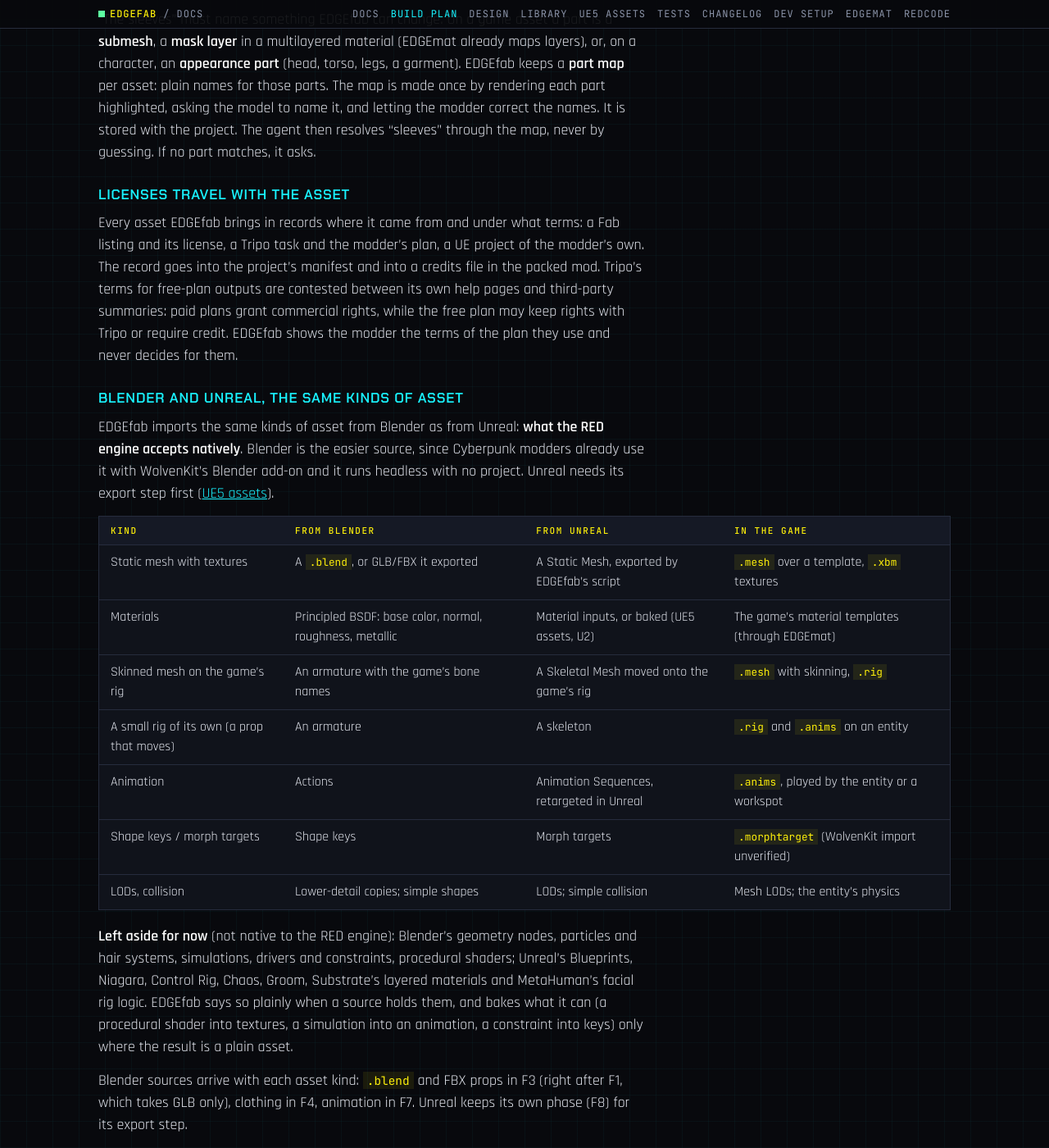
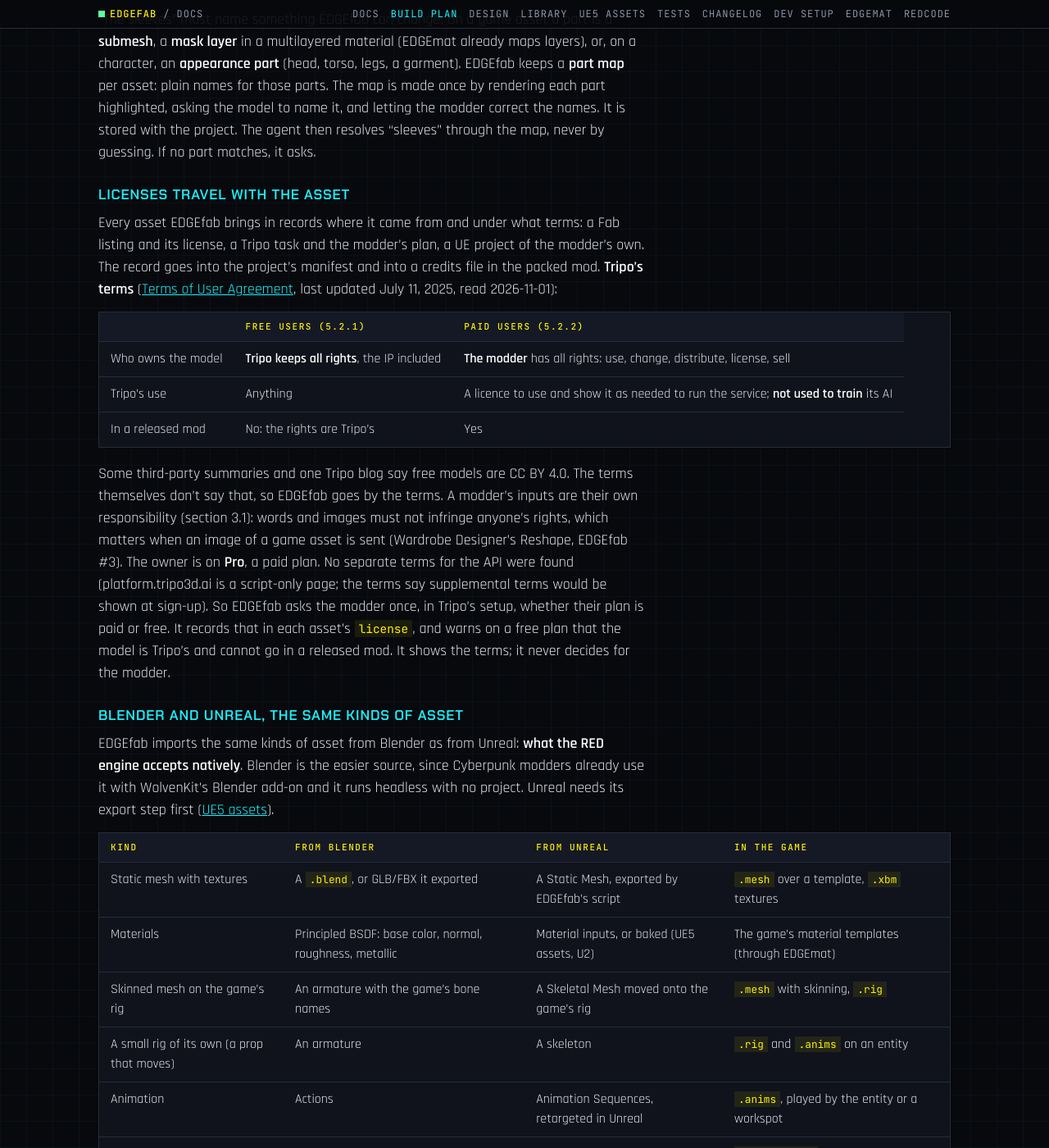
Before and after one commit to Edgemodders/EDGEfab, a Jekyll site: the page built from docs/plan.md, in a window 1280 px wide and 1400 px high, scrolled down 3049 px. Shown: the whole window at 82% size. Built offline with Jekyll 4.4.1, drawn with Linux system fonts in a browser that asks for light colours; some of the changed text lies outside the part shown.

Commit message:
Tripo terms read: paid plans give the modder all rights, free plans leave them with Tripo; the owner is on Pro
Co-Authored-By: Claude Opus 5.5 <noreply@anthropic.com>

```diff
--- a/docs/plan.md
+++ b/docs/plan.md
@@ -71,7 +71,15 @@ Draft 0.1 said "EDGEfab does not connect to Blender: the assistant connects to b
 
 ### Licenses travel with the asset
 
-Every asset EDGEfab brings in records where it came from and under what terms: a Fab listing and its license, a Tripo task and the modder's plan, a UE project of the modder's own. The record goes into the project's manifest and into a credits file in the packed mod. Tripo's terms for free-plan outputs are contested between its own help pages and third-party summaries: paid plans grant commercial rights, while the free plan may keep rights with Tripo or require credit. EDGEfab shows the modder the terms of the plan they use and never decides for them.
+Every asset EDGEfab brings in records where it came from and under what terms: a Fab listing and its license, a Tripo task and the modder's plan, a UE project of the modder's own. The record goes into the project's manifest and into a credits file in the packed mod. **Tripo's terms** ([Terms of User Agreement](https://www.tripo3d.ai/terms), last updated July 11, 2025, read 2026-11-01):
+
+| | Free users (5.2.1) | Paid users (5.2.2) |
+|---|---|---|
+| Who owns the model | **Tripo keeps all rights**, the IP included | **The modder** has all rights: use, change, distribute, license, sell |
+| Tripo's use | Anything | A licence to use and show it as needed to run the service; **not used to train** its AI |
+| In a released mod | No: the rights are Tripo's | Yes |
+
+Some third-party summaries and one Tripo blog say free models are CC BY 4.0. The terms themselves don't say that, so EDGEfab goes by the terms. A modder's inputs are their own responsibility (section 3.1): words and images must not infringe anyone's rights, which matters when an image of a game asset is sent (Wardrobe Designer's Reshape, EDGEfab #3). The owner is on **Pro**, a paid plan. No separate terms for the API were found (platform.tripo3d.ai is a script-only page; the terms say supplemental terms would be shown at sign-up). So EDGEfab asks the modder once, in Tripo's setup, whether their plan is paid or free. It records that in each asset's `license`, and warns on a free plan that the model is Tripo's and cannot go in a released mod. It shows the terms; it never decides for the modder.
 
 ### Blender and Unreal, the same kinds of asset
 
@@ -110,7 +118,7 @@ The owner's round trip: **import or generate a fully textured mesh, convert it t
 | Step | How | Built on | Unverified |
 |---|---|---|---|
 | 1a. Import | A textured GLB from disk | | |
-| 1b. Generate | Words (or an image) to **Tripo**, with the modder's own key from the EDGE tools' shared key store. Its source and terms go in the asset's record. Ask for a `face_limit` (about 20,000) | Tripo's **v3** REST API (`openapi.tripo3d.ai`; v2 shut down 2026-10-31) | Checked 2026-10-31 ([Tests](testing.html#f0-check-tripo-text-to-model)): a GLB in about 2 minutes for 20 credits; one mesh; 1.4 million triangles without a limit, 19,021 with `face_limit` 20000; Color, ORM and NormalGL textures at 2048²; `auto_size` puts real size on the node. Open: the terms of the modder's plan |
+| 1b. Generate | Words (or an image) to **Tripo**, with the modder's own key from the EDGE tools' shared key store. Its source and terms go in the asset's record. Ask for a `face_limit` (about 20,000) | Tripo's **v3** REST API (`openapi.tripo3d.ai`; v2 shut down 2026-10-31) | Checked 2026-10-31 ([Tests](testing.html#f0-check-tripo-text-to-model)): a GLB in about 2 minutes for 20 credits; one mesh; 1.4 million triangles without a limit, 19,021 with `face_limit` 20000; Color, ORM and NormalGL textures at 2048²; `auto_size` puts real size on the node. Terms read 2026-11-01 (above, "Licenses travel with the asset"): paid plans give the modder all rights, free plans leave them with Tripo |
 | 2. Prepare | In Node, no Blender: triangles under 65,535 per submesh, scale and axes, submeshes named `submesh_00` ..., **LODs** generated by simplifying, textures taken out | glTF-Transform (MIT), unverified as the choice | How WolvenKit's importer takes LODs from a GLB |
 | 3. Convert, **Add to Project** | The mesh imported over a prop template. Materials from the model's own textures, by EDGEmat ([EDGEmat #4](https://github.com/Edgemodders/EDGEmat/issues/4)). An `.ent` with the mesh as an `entMeshComponent` and **collision as an `entPhysicalMeshComponent`**, static unless the modder asks for a dynamic prop; its appearance names match the mesh's. Paths lowercase, no spaces, under the mod's own folder (`<modname>\...`). The shape EDGEbuilder asked for in [EDGEfab #2](https://github.com/Edgemodders/EDGEfab/issues/2) | `REDcodeApi.importFile(file, { template })`, REDbridge 0.11.0's texture setups, EDGEmat's API | The import over a template in the game on 2.5. Which template. Where an `entPhysicalMeshComponent` takes its shape from (the mesh's physics data?), and whether the import over a template keeps the **template's** physics shape instead of one fitted to the new mesh |
 | 4. Pack and install | Pack the project, install it with EDGEdeck | `REDcodeApi.pack()`, `packAndTry()` | Hot load waits for RED Hot Tools on 2.5: start or reload the game |
```
Also changed, not shown: CLAUDE.md (+1 -1 lines), docs/library.md (+1 -1 lines), docs/testing.md (+1 -1 lines).
